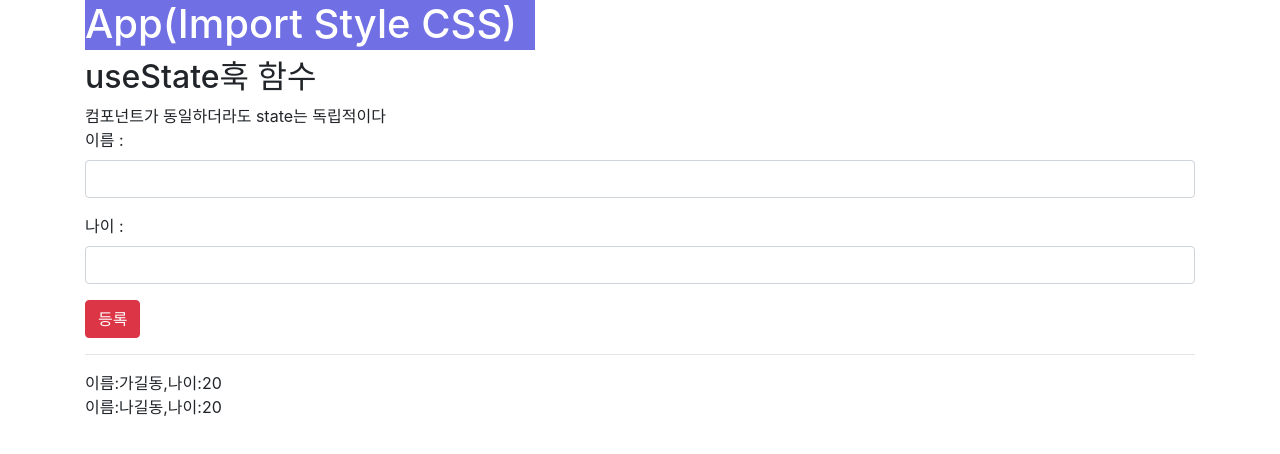
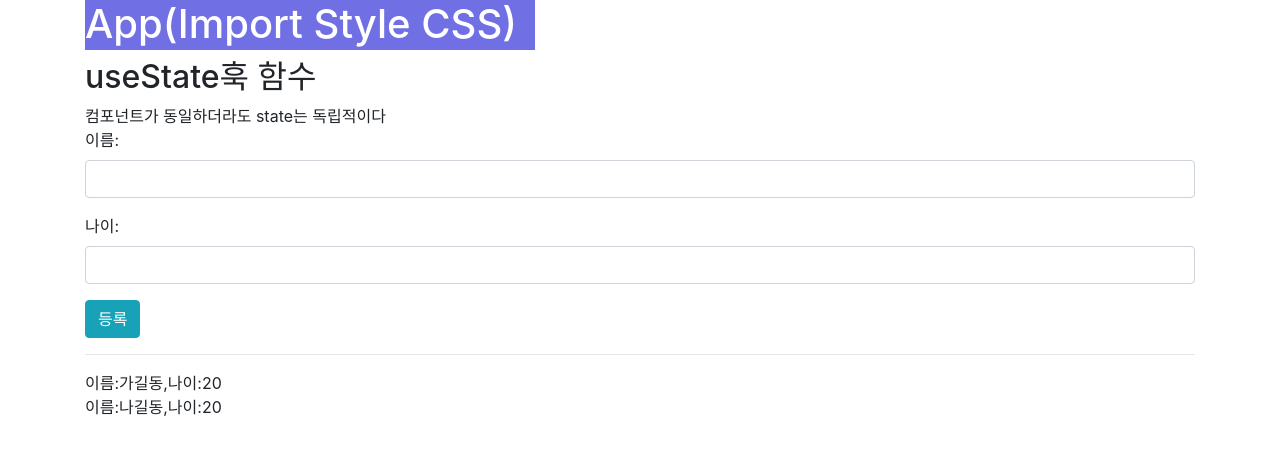
Before and after one commit to hongseungmn/React, a React (Create React App) app in the folder react-hooks-example/: page / in a window 1280 px wide. Shown: the top 454 px of the page. Built offline with nearby package versions, Linux system fonts and the light colour scheme.

Commit message:
리엑트 연습

```diff
--- a/react-hooks-example/src/App.js
+++ b/react-hooks-example/src/App.js
@@ -30,8 +30,8 @@ function App() {
       컴포넌트가 동일하더라도 state는 독립적이다
       {/* <UseState1/>
       <UseState1/> */}
-      <UseState2/>
-      {/* <UseState3/> */}
+      {/* <UseState2/> */}
+      <UseState3/>
       {/*
       <h2>useEffect훅 함수</h2>
       <UseEffect1/>
```
